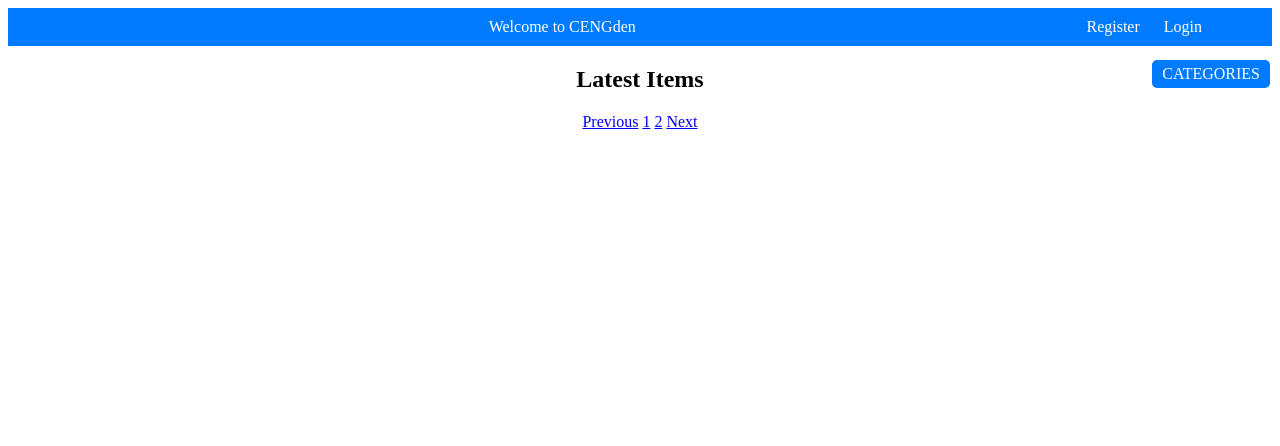
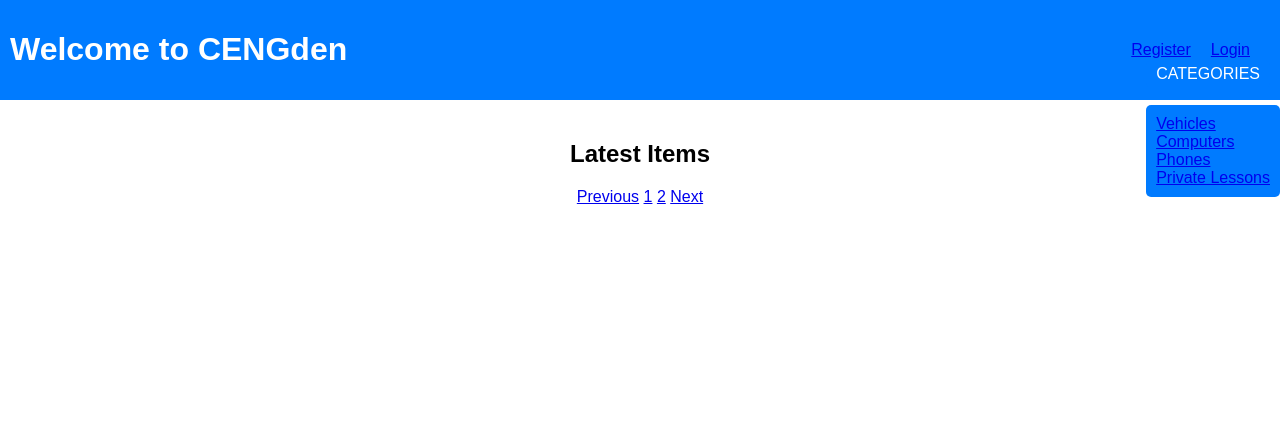
Before and after one commit to avsaralpay/cengden, a Flask app: page / in a window 1280 px wide. Shown: the top 446 px of the page. Run offline with Flask 2, Linux system fonts and the light colour scheme; some libraries are stand-ins or nearby versions.

Commit message:
fixex ui

```diff
--- a/templates/index.html
+++ b/templates/index.html
@@ -5,28 +5,34 @@
     <meta name="viewport" content="width=device-width, initial-scale=1.0">
     <title>Welcome to CENGden</title>
     <style>
-        .header {
-                display: flex;
-                justify-content: space-between;
-                align-items: center;
-                background-color: #007bff;
-                color: white;
-                padding: 10px 50px; /* Adjust the padding as needed */
-            }
-
-        .welcome-text {
-            text-align: center;
-            flex-grow: 1; /* This makes the welcome text centered */
+        body {
+            font-family: Arial, sans-serif;
+            margin: 0;
+            padding: 0;
+            display: flex;
+            flex-direction: column;
         }
 
-        .auth-buttons a {
-            color: white;
-            text-decoration: none;
-            margin-right: 20px; /* Adds space between Register and Login */
+        .header {
+            background-color: #007bff;
+            color: #fff;
+            padding: 10px;
+            align-items: center;
+            display: flex;
+            justify-content: space-between;
+            position: relative;
         }
 
-        .auth-buttons {
-            margin-left: 20px; /* Adds some space on the left */
+        .menu {
+            list-style-type: none;
+            padding: 0;
+            color: white;
+            margin-right: 20px;
+            display: flex;
+        }
+
+        .menu li {
+            margin-left: 20px;
         }
 
         .categories-list {
@@ -74,12 +80,13 @@
 </head>
 <body>
     <div class="header">
-        <div class="welcome-text">Welcome to CENGden</div>
-        <div class="auth-buttons">
-            <a href="/register" class="register">Register</a>
-            <a href="/login" class="login">Login</a>
+        <h1>Welcome to CENGden</h1>
+        <div>
+            <ul class="menu">
+                <a href="/register">Register</a>
+                <li><a href="/login">Login</a></li>
+            </ul>
         </div>
-    </div>
         <div class="categories-label">CATEGORIES</div>
         <ul class="categories-list">
             <li><a href="#">Vehicles</a></li>
```
